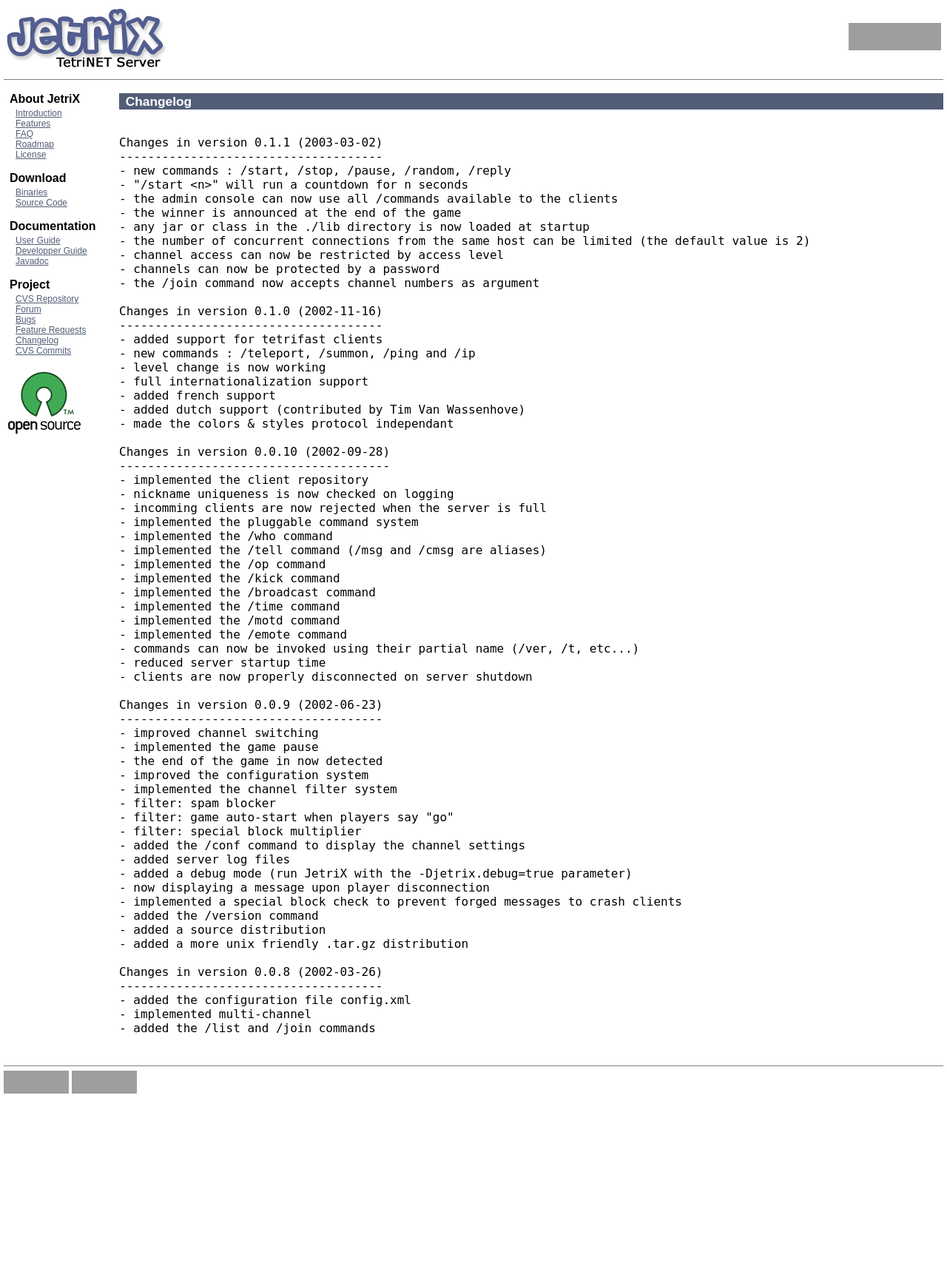
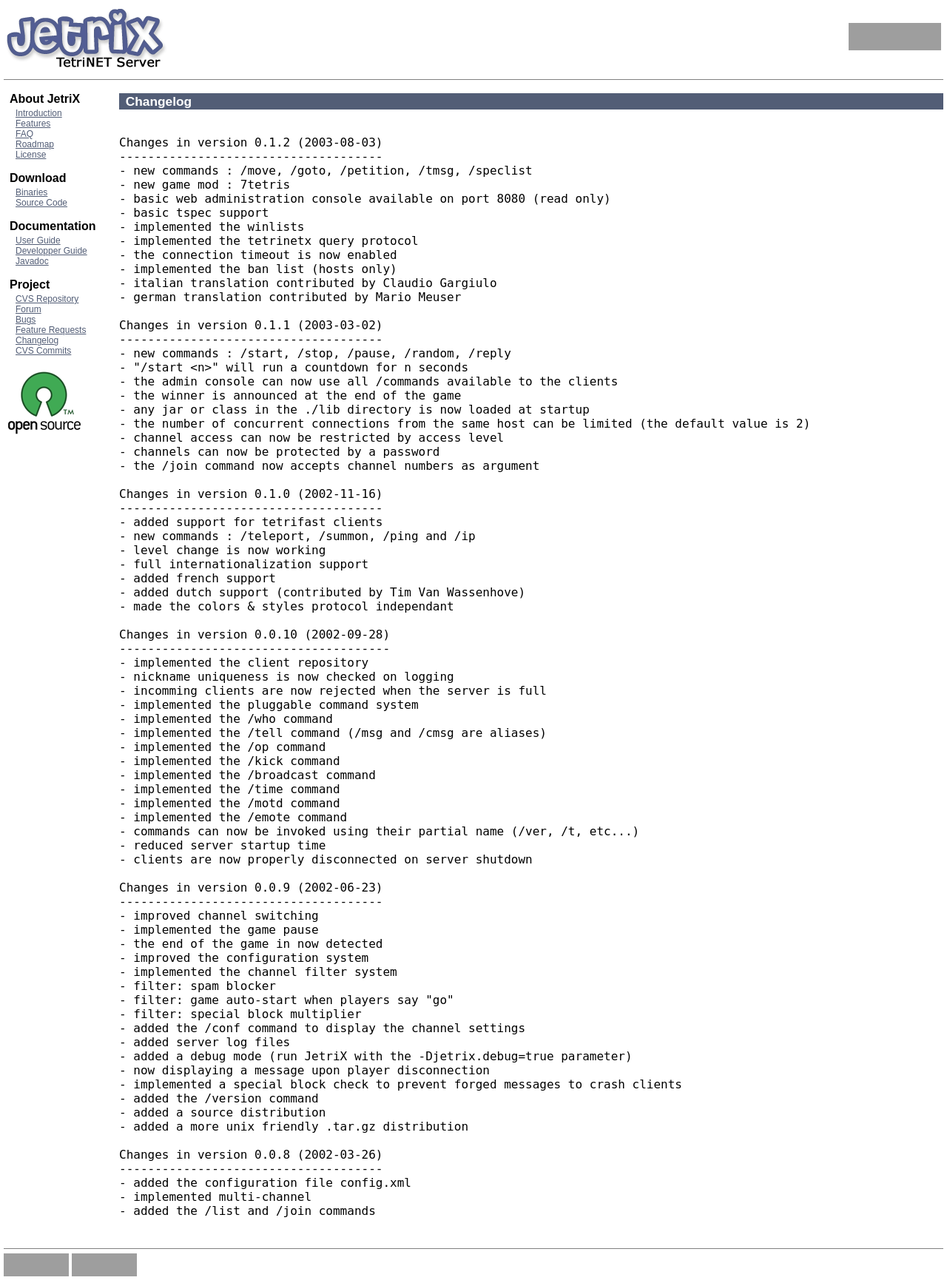
Before and after one commit to ebourg/jetrix, a PHP site: page /changelog.php in a window 1280 px wide. Shown: the whole page at 74% size. Before the commit the page ends 1478 px from the top, so only its background shows below. Run offline with PHP 8.4, Linux system fonts and the light colour scheme; grey boxes are pictures that could not be loaded.

Commit message:
update for Jetrix 0.1.2

```diff
--- a/src/site/changelog.php
+++ b/src/site/changelog.php
@@ -3,6 +3,19 @@
 <h1>Changelog</h1>
 
 <pre>
+Changes in version 0.1.2 (2003-08-03)
+-------------------------------------
+- new commands : /move, /goto, /petition, /tmsg, /speclist
+- new game mod : 7tetris
+- basic web administration console available on port 8080 (read only)
+- basic tspec support
+- implemented the winlists
+- implemented the tetrinetx query protocol
+- the connection timeout is now enabled
+- implemented the ban list (hosts only)
+- italian translation contributed by Claudio Gargiulo
+- german translation contributed by Mario Meuser
+
 Changes in version 0.1.1 (2003-03-02)
 -------------------------------------
 - new commands : /start, /stop, /pause, /random, /reply
```
